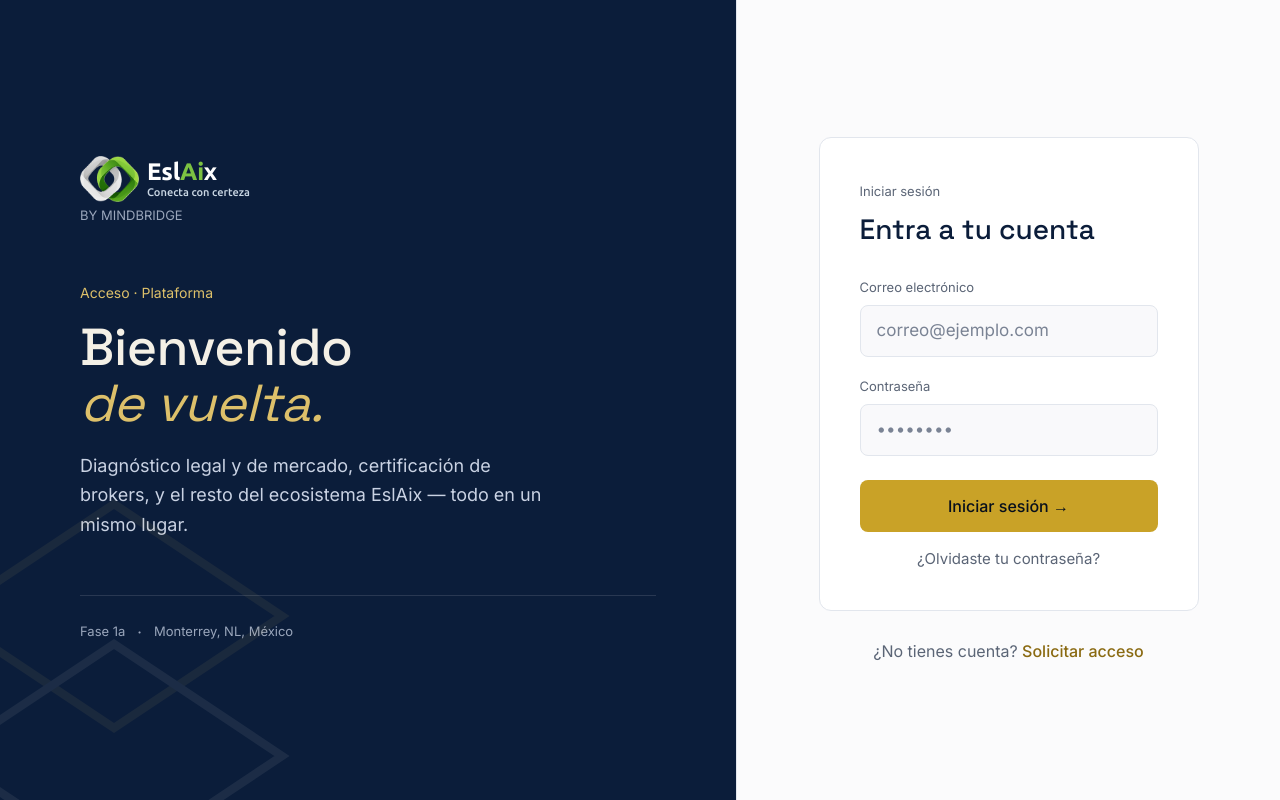
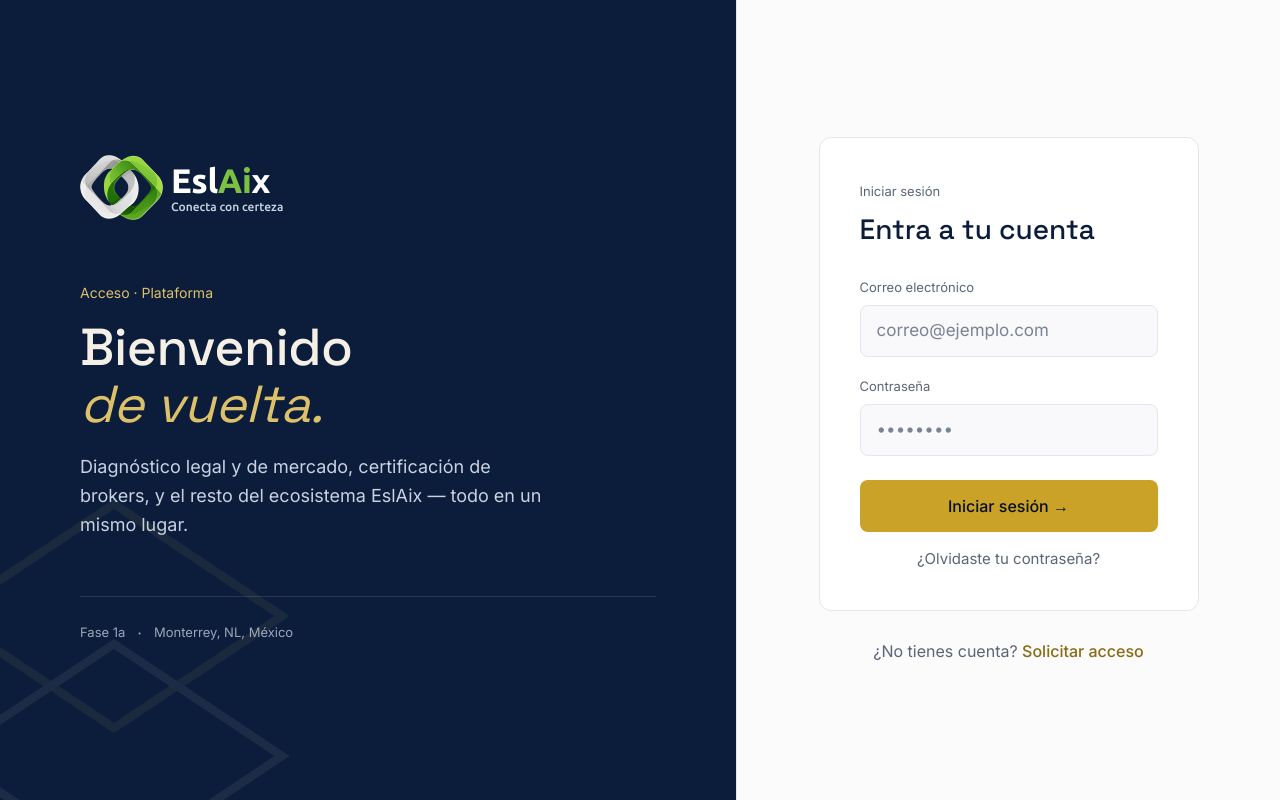
Before and after one commit to alvaguerjuancarlos-byte/smtbroker, a Next.js app: page /login in a window 1280 px wide. Built offline with nearby package versions, Linux system fonts and the light colour scheme; no server answers.

Commit message:
Login: logo EslAix más grande y sin la línea BY MINDBRIDGE
Co-Authored-By: Claude Opus 5.5 <noreply@anthropic.com>

```diff
--- a/app/login/page.tsx
+++ b/app/login/page.tsx
@@ -82,8 +82,7 @@ export default function LoginPage() {
 
           <div className="flex items-center gap-3 mb-14">
             <div>
-              <Marca texto={24} slogan />
-              <span className="block font-sans text-[13px] text-tenue -mt-0.5">BY MINDBRIDGE</span>
+              <Marca texto={34} slogan />
             </div>
           </div>
 
```
